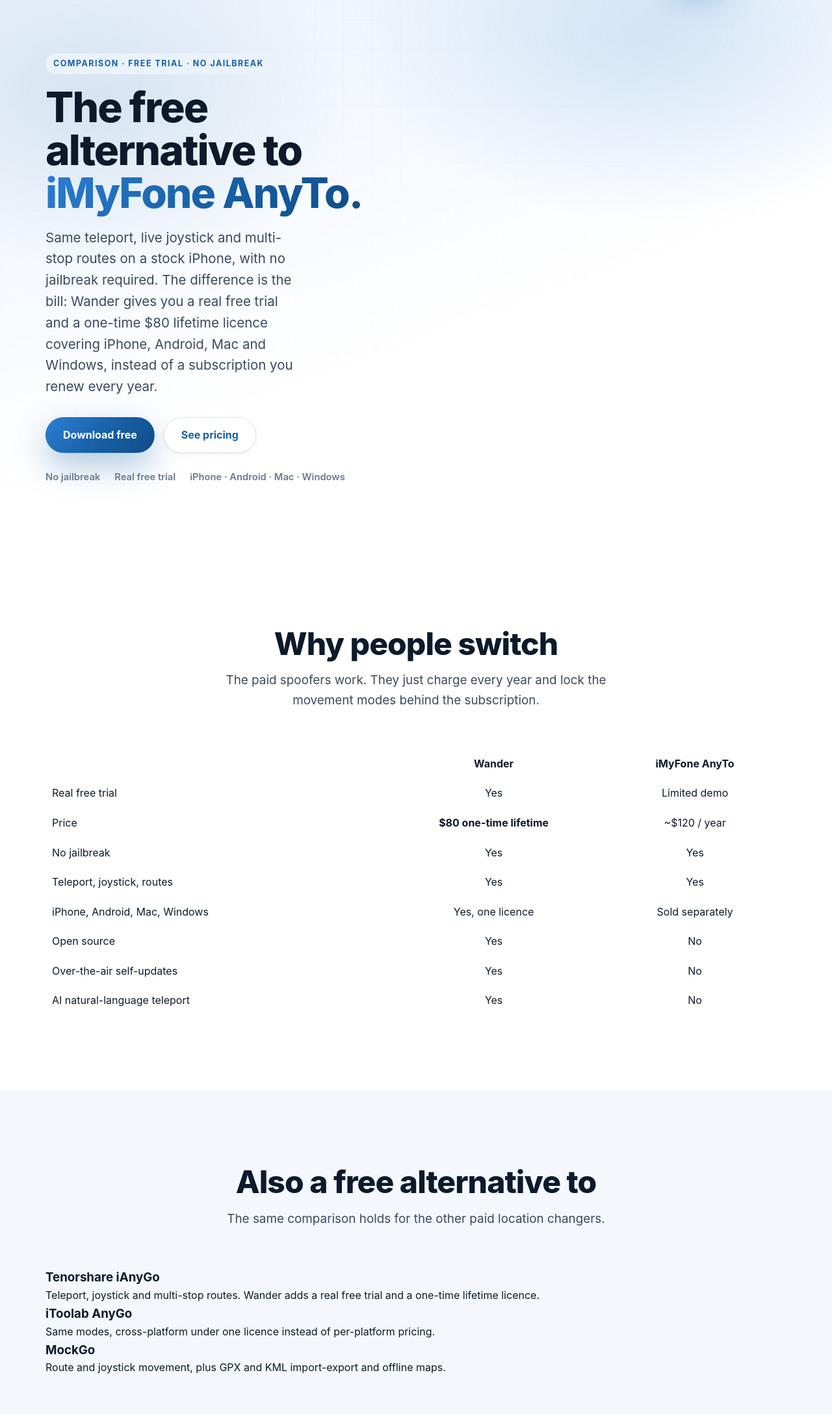
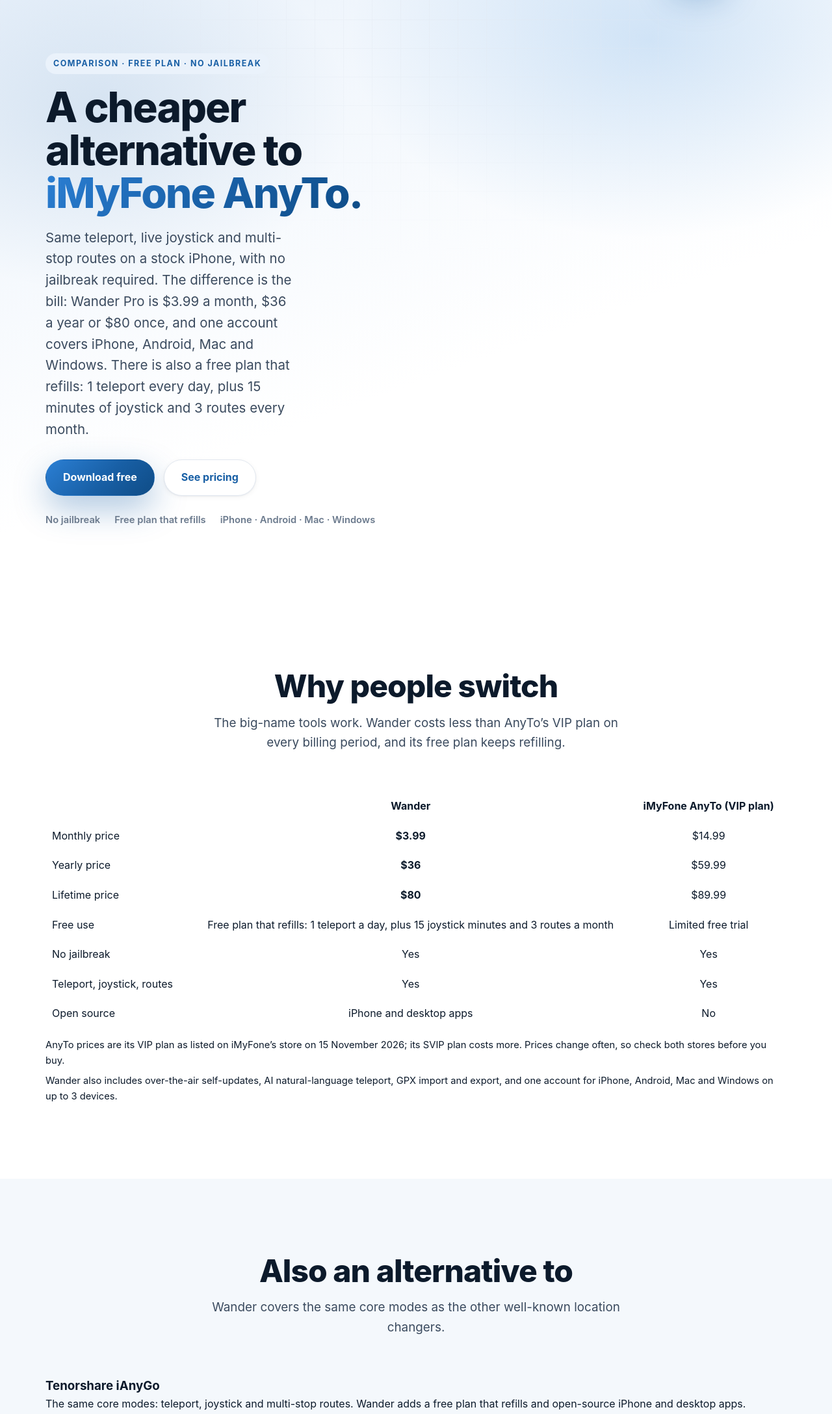
Before and after one commit to faisal-nabulsi/wander-site, a plain HTML site: page imyfone-anyto-alternative/index.html in a window 1280 px wide. Shown: the part 80-2256 px from the top of the page at 65% size. Drawn offline with Linux system fonts and the light colour scheme; no server answers.

Commit message:
Comparison page: real, dated competitor prices; honest headline; IndexNow key
- /imyfone-anyto-alternative/: AnyTo VIP prices as listed on iMyFone's store on 15 Nov 2026 ($14.99/mo, $59.99/yr, $89.99 lifetime) replace the wrong '~$120 / year'; headline and FAQ say 'free plan', not 'free'
- /features/: same correction to the price blurb
- IndexNow key file so Bing can be told about new pages

```diff
--- a/imyfone-anyto-alternative/index.html
+++ b/imyfone-anyto-alternative/index.html
@@ -3,11 +3,11 @@
 <head>
 <meta charset="UTF-8" />
 <meta name="viewport" content="width=device-width, initial-scale=1" />
-<title>Free iMyFone AnyTo Alternative - Wander (No Jailbreak)</title>
-<meta name="description" content="Looking for a free iMyFone AnyTo alternative? Wander does teleport, joystick walking and multi-stop routes on iPhone and Android with no jailbreak - a real free trial and an $80 one-time lifetime licence instead of a yearly subscription." />
+<title>iMyFone AnyTo Alternative With a Free Plan - Wander</title>
+<meta name="description" content="Looking for an iMyFone AnyTo alternative? Wander does teleport, joystick and routes on iPhone and Android with no jailbreak. Free plan; Pro from $3.99 a month." />
 <link rel="canonical" href="https://wanderspoofer.com/imyfone-anyto-alternative/" />
-<meta property="og:title" content="Free iMyFone AnyTo Alternative - Wander (No Jailbreak)" />
-<meta property="og:description" content="Looking for a free iMyFone AnyTo alternative? Wander does teleport, joystick walking and multi-stop routes on iPhone and Android with no jailbreak - a real free trial and an $80 one-time lifetime licence instead of a yearly subscription." />
+<meta property="og:title" content="iMyFone AnyTo Alternative With a Free Plan - Wander" />
+<meta property="og:description" content="Looking for an iMyFone AnyTo alternative? Wander does teleport, joystick and routes on iPhone and Android with no jailbreak. Free plan; Pro from $3.99 a month." />
 <meta property="og:type" content="website" />
 <meta property="og:site_name" content="Wander" />
 <meta property="og:url" content="https://wanderspoofer.com/imyfone-anyto-alternative/" />
@@ -16,8 +16,8 @@
 <meta property="og:image:height" content="900" />
 <meta property="og:image:alt" content="Wander - change your location on iPhone, Android, Mac or Windows" />
 <meta name="twitter:card" content="summary_large_image" />
-<meta name="twitter:title" content="Free iMyFone AnyTo Alternative - Wander (No Jailbreak)" />
-<meta name="twitter:description" content="Looking for a free iMyFone AnyTo alternative? Wander does teleport, joystick walking and multi-stop routes on iPhone and Android with no jailbreak - a real free trial and an $80 one-time lifetime licence instead of a yearly subscription." />
+<meta name="twitter:title" content="iMyFone AnyTo Alternative With a Free Plan - Wander" />
+<meta name="twitter:description" content="Looking for an iMyFone AnyTo alternative? Wander does teleport, joystick and routes on iPhone and Android with no jailbreak. Free plan; Pro from $3.99 a month." />
 <meta name="twitter:image" content="https://wanderspoofer.com/og-image.png" />
 <meta name="theme-color" content="#185FA5" />
 <link rel="icon" href="/favicon.ico" sizes="any" />
@@ -35,7 +35,7 @@
   "applicationCategory": "UtilitiesApplication",
   "operatingSystem": "iOS, Android, macOS, Windows",
   "url": "https://wanderspoofer.com/imyfone-anyto-alternative/",
-  "description": "Looking for a free iMyFone AnyTo alternative? Wander does teleport, joystick walking and multi-stop routes on iPhone and Android with no jailbreak - a real free trial and an $80 one-time lifetime licence instead of a yearly subscription.",
+  "description": "Looking for an iMyFone AnyTo alternative? Wander does teleport, joystick and routes on iPhone and Android with no jailbreak. Free plan; Pro from $3.99 a month.",
   "offers": {
     "@type": "Offer",
     "price": "3.99",
@@ -53,7 +53,7 @@
       "name": "Is there a free alternative to iMyFone AnyTo?",
       "acceptedAnswer": {
         "@type": "Answer",
-        "text": "Yes. Wander is a free-trial, open-source location changer that does the same core things as iMyFone AnyTo: one-tap teleport, live joystick movement and multi-stop routes on iPhone with no jailbreak. Wander Pro is a one-time $80 lifetime licence rather than a yearly subscription."
+        "text": "Wander has a free plan that refills: 1 teleport every day, plus 15 minutes of joystick and 3 routes every month. It does the same core things as iMyFone AnyTo: one-tap teleport, live joystick movement and multi-stop routes on iPhone with no jailbreak. Wander Pro is $3.99 a month, $36 a year or $80 once."
       }
     },
     {
@@ -61,7 +61,7 @@
       "name": "How is Wander different from iMyFone AnyTo?",
       "acceptedAnswer": {
         "@type": "Answer",
-        "text": "Wander is open-source, gives you a genuine free trial rather than a locked demo, covers iPhone, Android, Mac and Windows under one licence, and updates itself over the air. It also adds features AnyTo does not have, such as AI natural-language teleport, GPX and KML import and export, and a Pokemon GO cooldown timer."
+        "text": "Wander's iPhone and desktop apps are open-source, its free plan refills every day and month, one account covers iPhone, Android, Mac and Windows on up to 3 devices, and it updates itself over the air. It also includes AI natural-language teleport, GPX import and export, and a Pokemon GO cooldown timer."
       }
     },
     {
@@ -128,16 +128,16 @@ setTimeout(function(){if(!window.__wanderRevealReady)document.documentElement.cl
 <section class="hero" id="hero">
   <div class="wrap hero-grid">
     <div class="hero-copy reveal">
-      <span class="eyebrow">Comparison &middot; Free trial &middot; No jailbreak</span>
-      <h1>The free alternative to<br><span class="grad-text">iMyFone AnyTo.</span></h1>
-      <p class="sub">Same teleport, live joystick and multi-stop routes on a stock iPhone, with no jailbreak required. The difference is the bill: Wander gives you a real free trial and a one-time $80 lifetime licence covering iPhone, Android, Mac and Windows, instead of a subscription you renew every year.</p>
+      <span class="eyebrow">Comparison &middot; Free plan &middot; No jailbreak</span>
+      <h1>A cheaper alternative to<br><span class="grad-text">iMyFone AnyTo.</span></h1>
+      <p class="sub">Same teleport, live joystick and multi-stop routes on a stock iPhone, with no jailbreak required. The difference is the bill: Wander Pro is $3.99 a month, $36 a year or $80 once, and one account covers iPhone, Android, Mac and Windows. There is also a free plan that refills: 1 teleport every day, plus 15 minutes of joystick and 3 routes every month.</p>
       <div class="hero-cta">
         <a href="/download/" class="btn btn-primary">Download free</a>
         <a href="/pricing/" class="btn btn-ghost">See pricing</a>
       </div>
       <div class="hero-meta">
         <span>No jailbreak</span>
-        <span>Real free trial</span>
+        <span>Free plan that refills</span>
         <span>iPhone &middot; Android &middot; Mac &middot; Windows</span>
       </div>
     </div>
@@ -148,19 +148,21 @@ setTimeout(function(){if(!window.__wanderRevealReady)document.documentElement.cl
   <div class="wrap">
     <div class="section-head reveal">
       <h2>Why people switch</h2>
-      <p class="sub">The paid spoofers work. They just charge every year and lock the movement modes behind the subscription.</p>
+      <p class="sub">The big-name tools work. Wander costs less than AnyTo&rsquo;s VIP plan on every billing period, and its free plan keeps refilling.</p>
     </div>
-    <div style="overflow-x:auto"><table style="width:100%;border-collapse:collapse"><tr><th style="text-align:left;padding:10px">&nbsp;</th><th style="padding:10px">Wander</th><th style="padding:10px">iMyFone AnyTo</th></tr><tr><td style="padding:10px">Real free trial</td><td align="center">Yes</td><td align="center">Limited demo</td></tr><tr><td style="padding:10px">Price</td><td align="center"><b>$80 one-time lifetime</b></td><td align="center">~$120 / year</td></tr><tr><td style="padding:10px">No jailbreak</td><td align="center">Yes</td><td align="center">Yes</td></tr><tr><td style="padding:10px">Teleport, joystick, routes</td><td align="center">Yes</td><td align="center">Yes</td></tr><tr><td style="padding:10px">iPhone, Android, Mac, Windows</td><td align="center">Yes, one licence</td><td align="center">Sold separately</td></tr><tr><td style="padding:10px">Open source</td><td align="center">Yes</td><td align="center">No</td></tr><tr><td style="padding:10px">Over-the-air self-updates</td><td align="center">Yes</td><td align="center">No</td></tr><tr><td style="padding:10px">AI natural-language teleport</td><td align="center">Yes</td><td align="center">No</td></tr></table></div>
+    <div style="overflow-x:auto"><table style="width:100%;border-collapse:collapse"><tr><th style="text-align:left;padding:10px">&nbsp;</th><th style="padding:10px">Wander</th><th style="padding:10px">iMyFone AnyTo (VIP plan)</th></tr><tr><td style="padding:10px">Monthly price</td><td align="center"><b>$3.99</b></td><td align="center">$14.99</td></tr><tr><td style="padding:10px">Yearly price</td><td align="center"><b>$36</b></td><td align="center">$59.99</td></tr><tr><td style="padding:10px">Lifetime price</td><td align="center"><b>$80</b></td><td align="center">$89.99</td></tr><tr><td style="padding:10px">Free use</td><td align="center">Free plan that refills: 1 teleport a day, plus 15 joystick minutes and 3 routes a month</td><td align="center">Limited free trial</td></tr><tr><td style="padding:10px">No jailbreak</td><td align="center">Yes</td><td align="center">Yes</td></tr><tr><td style="padding:10px">Teleport, joystick, routes</td><td align="center">Yes</td><td align="center">Yes</td></tr><tr><td style="padding:10px">Open source</td><td align="center">iPhone and desktop apps</td><td align="center">No</td></tr></table></div>
+    <p class="sub" style="margin-top:14px;font-size:.92rem">AnyTo prices are its VIP plan as listed on <a href="https://www.imyfone.com/location-changer/purchase/" rel="nofollow noopener" target="_blank">iMyFone&rsquo;s store</a> on 15 November 2026; its SVIP plan costs more. Prices change often, so check both stores before you buy.</p>
+    <p class="sub" style="margin-top:8px;font-size:.92rem">Wander also includes over-the-air self-updates, AI natural-language teleport, GPX import and export, and one account for iPhone, Android, Mac and Windows on up to 3 devices.</p>
   </div>
 </section>
 
 <section class="section section-soft" id="also">
   <div class="wrap">
     <div class="section-head reveal">
-      <h2>Also a free alternative to</h2>
-      <p class="sub">The same comparison holds for the other paid location changers.</p>
+      <h2>Also an alternative to</h2>
+      <p class="sub">Wander covers the same core modes as the other well-known location changers.</p>
     </div>
-    <div class="nm-grid reveal"><div class="card"><h3>Tenorshare iAnyGo</h3><p>Teleport, joystick and multi-stop routes. Wander adds a real free trial and a one-time lifetime licence.</p></div><div class="card"><h3>iToolab AnyGo</h3><p>Same modes, cross-platform under one licence instead of per-platform pricing.</p></div><div class="card"><h3>MockGo</h3><p>Route and joystick movement, plus GPX and KML import-export and offline maps.</p></div></div>
+    <div class="nm-grid reveal"><div class="card"><h3>Tenorshare iAnyGo</h3><p>The same core modes: teleport, joystick and multi-stop routes. Wander adds a free plan that refills and open-source iPhone and desktop apps.</p></div><div class="card"><h3>iToolab AnyGo</h3><p>The same core modes. One Wander account covers iPhone, Android, Mac and Windows.</p></div><div class="card"><h3>MockGo</h3><p>Route and joystick movement. Wander adds GPX import and export and offline maps.</p></div></div>
   </div>
 </section>
 
@@ -168,7 +170,7 @@ setTimeout(function(){if(!window.__wanderRevealReady)document.documentElement.cl
   <div class="wrap">
     <div class="section-head reveal">
       <h2>Try it free &mdash; about 10 minutes to set up on iPhone, about a minute on Android</h2>
-      <p class="sub">No jailbreak, no computer needed after setup, and a real free trial. One licence covers iPhone, Android, Mac and Windows.</p>
+      <p class="sub">No jailbreak, no computer needed after setup, and a free plan that refills. One account covers iPhone, Android, Mac and Windows.</p>
       <div class="hero-cta" style="justify-content:center;margin-top:18px">
         <a href="/download/" class="btn btn-primary">Download Wander</a>
         <a href="/features/" class="btn btn-ghost">See all features</a>
```
Also changed, not shown: features/index.html (+2 -2 lines), dba5cdee16facbbf6bb8e3b0e44774da.txt (added).
